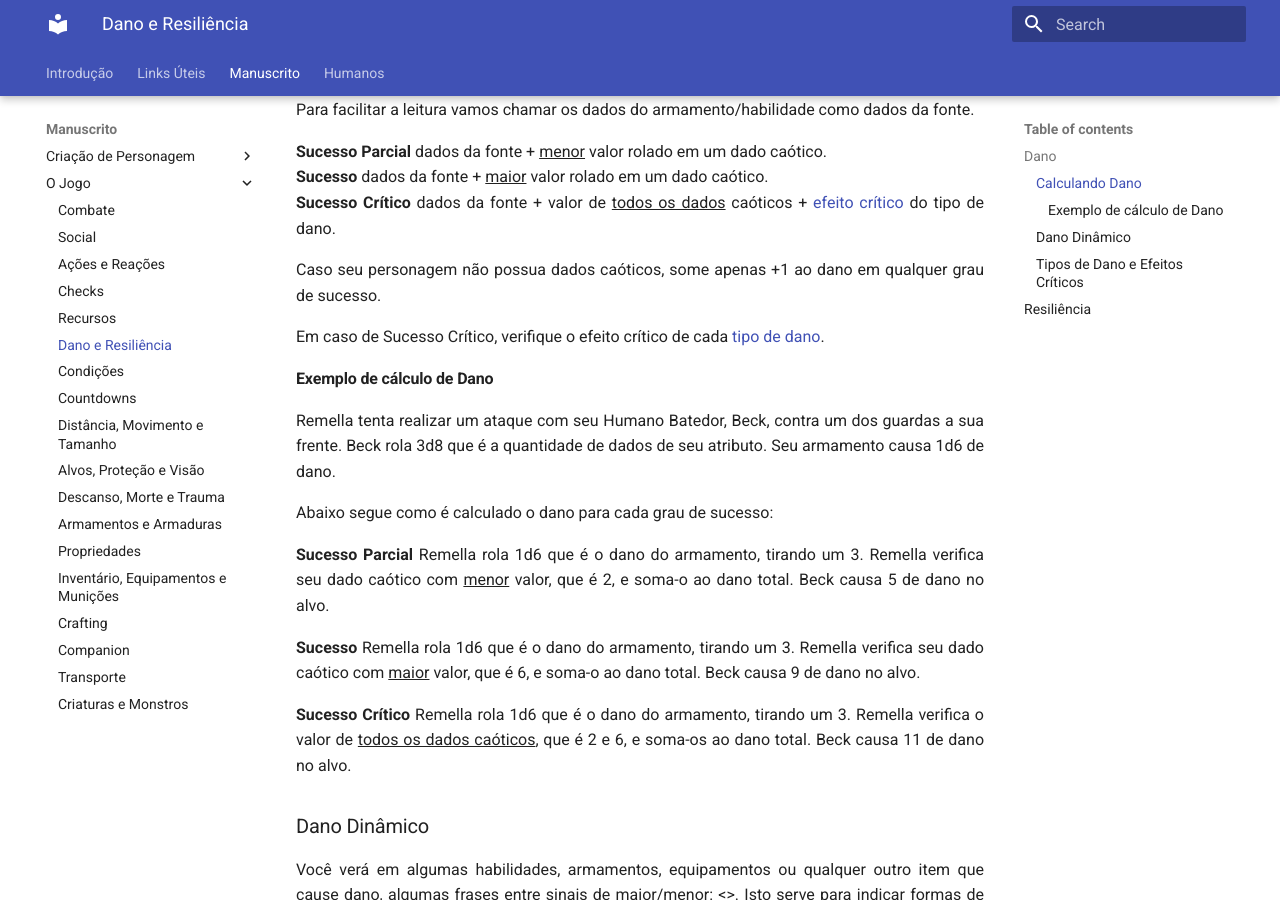
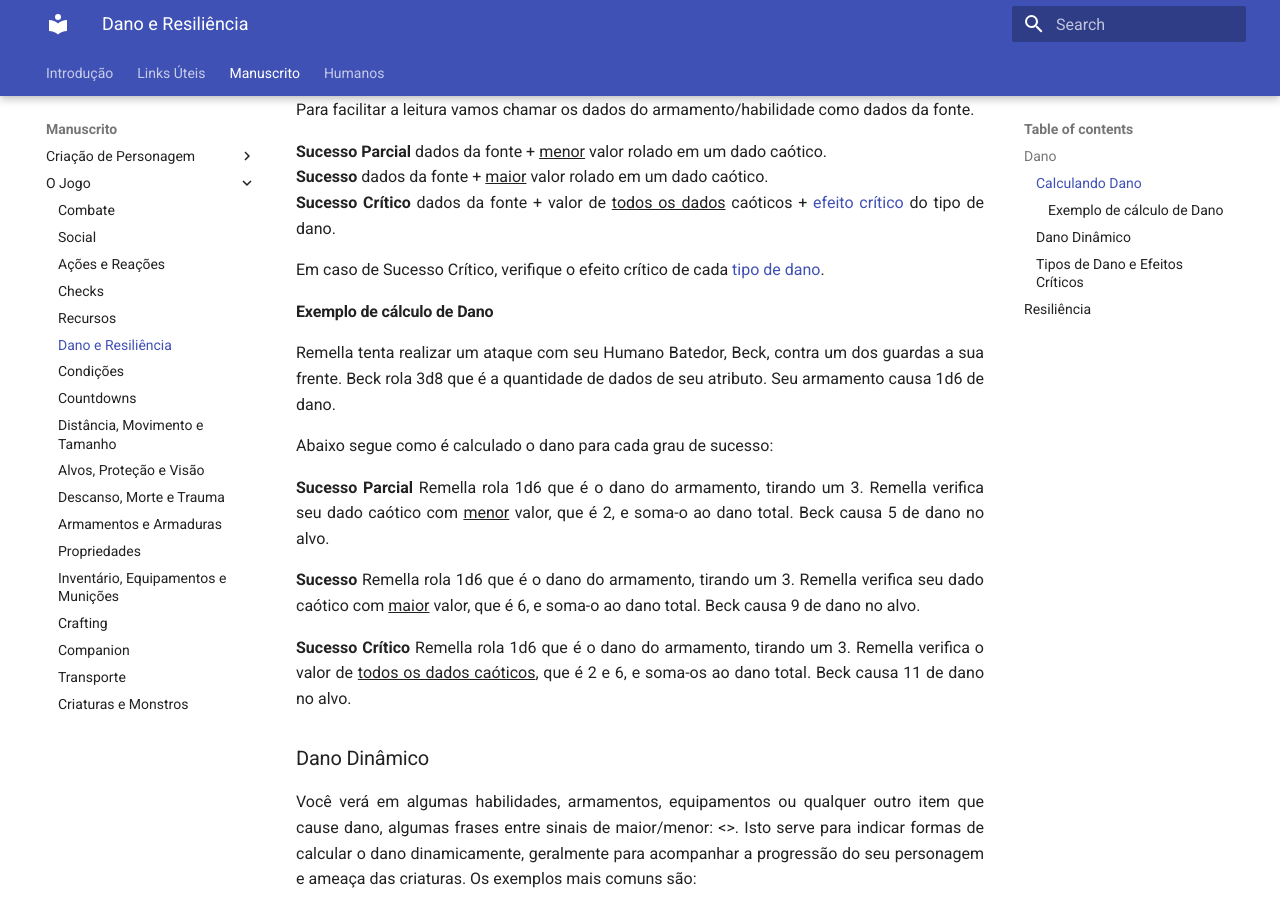
Before and after one commit to henriqueschorr/henriqueschorr.github.io, an MkDocs documentation site: the page built from docs/1_core/3_game/damage.md, in a window 1280 px wide and 900 px high, scrolled down 469 px. Built offline with MkDocs 1.6.1 and Material for MkDocs 9.7.7, drawn with Linux system fonts in a browser that asks for light colours.

Commit message:
removed ou +1 when no chaos dice

```diff
--- a/docs/1_core/3_game/damage.md
+++ b/docs/1_core/3_game/damage.md
@@ -12,8 +12,6 @@ Para calcular o dano você rolará o(s) dado(s) informados no armamento ou habil
 **Sucesso** dados da fonte + <ins>maior</ins> valor rolado em um dado caótico.
 **Sucesso Crítico** dados da fonte + valor de <ins>todos os dados</ins> caóticos + [efeito crítico](#tipos-de-dano-e-efeitos-críticos) do tipo de dano.
 <!-- **Explosão: Dado Caótico com maior valor possível** você soma o valor do dado caótico e rola ele novamente, somando o novo valor. Caso seja o maior valor possível, você rola ele novamente e assim segue o ciclo. -->
-
-Caso seu personagem não possua dados caóticos, some apenas +1 ao dano em qualquer grau de sucesso.
 
 Em caso de Sucesso Crítico, verifique o efeito crítico de cada [tipo de dano](#tipos-de-dano-e-efeitos-críticos).
 
```
